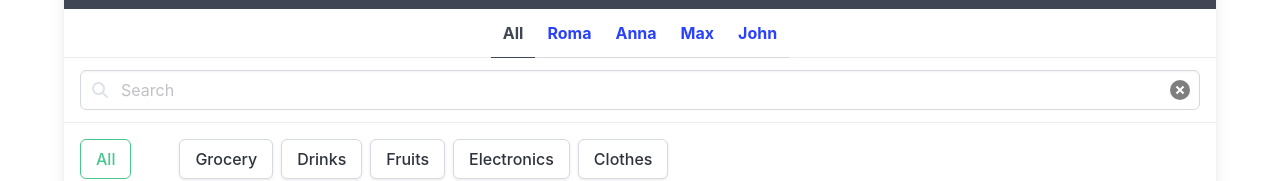
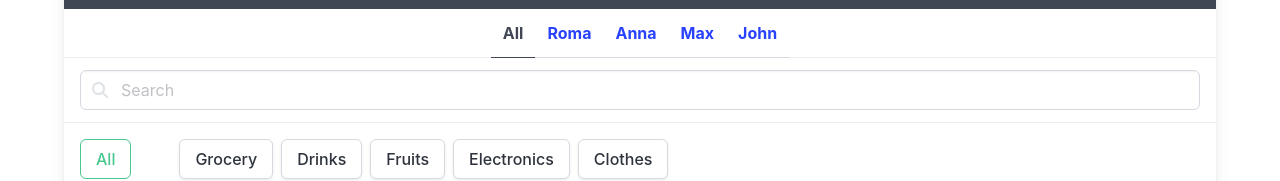
Before and after one commit to Ann-Maksay/react_practice_mate, a React (Vite) app: page / in a window 1280 px wide. Shown: the part 164-345 px from the top of the page. Built offline with nearby package versions, Linux system fonts and the light colour scheme.

Commit message:
feat: reset buttons

```diff
--- a/src/components/searchbar/searchbar.jsx
+++ b/src/components/searchbar/searchbar.jsx
@@ -17,10 +17,17 @@ export const SearchBar = ({ onSearch, searchQuery }) => {
           <i className="fas fa-search" aria-hidden="true" />
         </span>
 
-        <span className="icon is-right">
-          {/* eslint-disable-next-line jsx-a11y/control-has-associated-label */}
-          <button data-cy="ClearButton" type="button" className="delete" />
-        </span>
+        {searchQuery && (
+          <span className="icon is-right">
+            {/* eslint-disable-next-line jsx-a11y/control-has-associated-label */}
+            <button
+              data-cy="ClearButton"
+              type="button"
+              className="delete"
+              onClick={() => onSearch('')}
+            />
+          </span>
+        )}
       </p>
     </div>
   );
```
